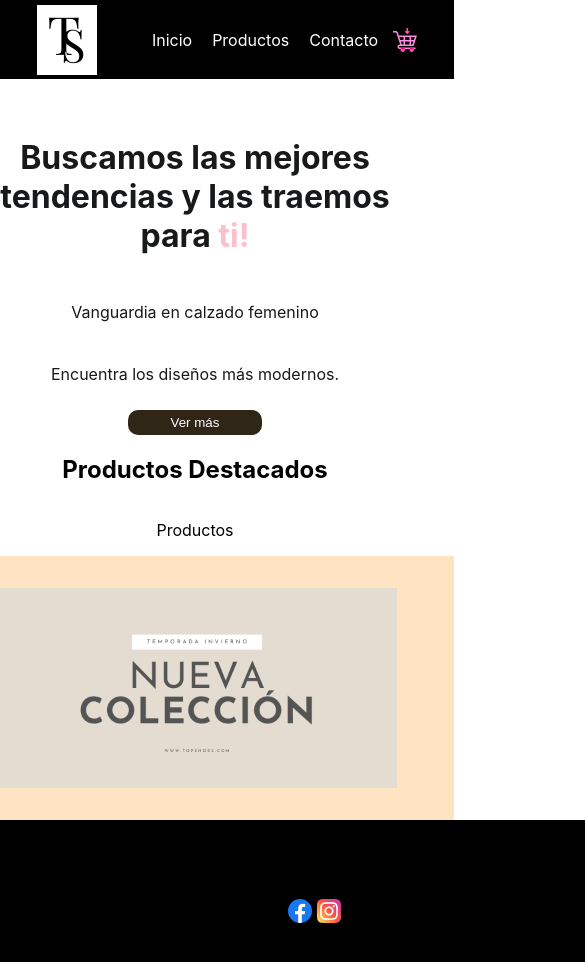
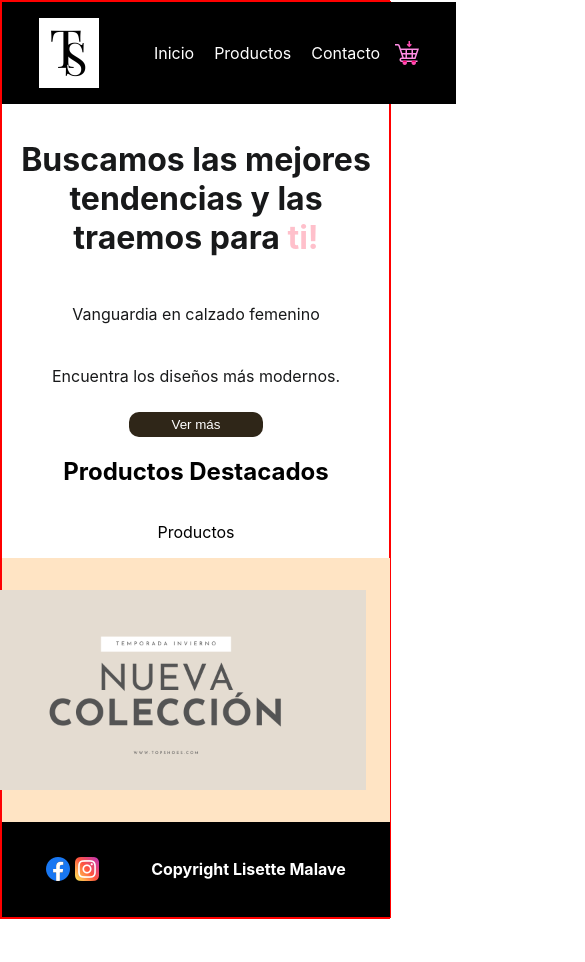
Before and after one commit to LiseMalave/TopShoes, a React (Vite) app in the folder TopShoes/: page / in a window 390 px wide. Shown: the top 962 px of the page, 585 px wide, since content can reach past the window. After the commit the page ends 919 px from the top, so only its background shows below. Built offline with nearby package versions, Linux system fonts and the light colour scheme.

Commit message:
responsive en banner y footer

```diff
--- a/TopShoes/src/components/Banner/Banner.js
+++ b/TopShoes/src/components/Banner/Banner.js
@@ -6,7 +6,7 @@ export const BannerContainer = styled.div`
   justify-content: center;
   gap: 30px;
   padding: 2rem;
-  width: 100%;
+
   background-color: bisque;
   @media (max-width: 1286px) {
     justify-content: center;
--- a/TopShoes/src/components/Footer/Footer.js
+++ b/TopShoes/src/components/Footer/Footer.js
@@ -2,20 +2,27 @@ import styled from "styled-components";
 
 export const FooterContainer = styled.div`
 display: flex;
-height: 150px;
-min-width: 800px;
+/* height: 150px; */
+/* min-width: 800px; */
 gap: 10px;
 justify-content: space-between;
 align-items: center;
 padding: 1rem 18rem;
 background-color: black;
 color: white;
+@media (max-width: 900px) {
+    justify-content: center;
+    padding: 1rem;
+    gap: 80px;
+
+  }
 `
 
 export const FooterImg = styled.div`
 display:flex;
 gap: 5px;
 width: 25px;
+
 `
 
 export const FooterInfo = styled.div`
--- a/TopShoes/src/components/Hero/HeroStyles.js
+++ b/TopShoes/src/components/Hero/HeroStyles.js
@@ -7,6 +7,7 @@ export const HeroContainer = styled.div`
   padding-top: 2rem;
   gap: 20px;
   width: 100%;
+
 
   /* padding: 50px; */
   @media (max-width: 1286px) {
--- a/TopShoes/src/components/Navbar/Navbar.js
+++ b/TopShoes/src/components/Navbar/Navbar.js
@@ -1,7 +1,7 @@
 import styled from "styled-components";
 
 export const NavbarContainer = styled.div`
-height: 47px;
+/* height: 47px; */
 display: flex;
 width: 100%;
 position: fixed;
--- a/TopShoes/src/styles/GlobalStyles.js
+++ b/TopShoes/src/styles/GlobalStyles.js
@@ -12,6 +12,7 @@ export const GlobalStyles = createGlobalStyle`
 
     html {
         scroll-behavior: smooth;
+        border: 1px solid red;
     }
 
     body {
@@ -21,6 +22,7 @@ export const GlobalStyles = createGlobalStyle`
         color: black;
         overflow-x:hidden;
         width: 100%;
+        border: 1px solid red;
     }
 
     a {
```
